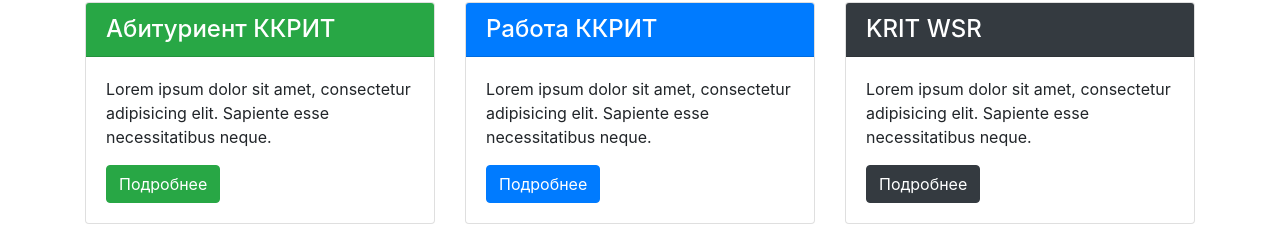
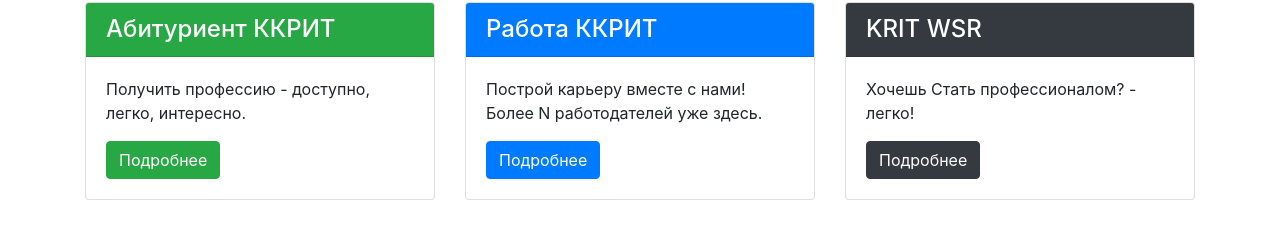
Before and after one commit to Foult080/open-kras-krit, a React (Create React App) app in the folder front-app/: page / in a window 1280 px wide. Shown: the part 633-859 px from the top of the page. Built offline with nearby package versions, Linux system fonts and the light colour scheme; no server answers.

Commit message:
landing shit

```diff
--- a/front-app/src/components/layout/Landing.js
+++ b/front-app/src/components/layout/Landing.js
@@ -55,8 +55,7 @@
               </h4>
               <div className="card-body">
                 <p className="card-text">
-                  Lorem ipsum dolor sit amet, consectetur adipisicing elit.
-                  Sapiente esse necessitatibus neque.
+                  Получить профессию - доступно, легко, интересно.
                 </p>
                 <Link to="#" className="btn btn-success">
                   Подробнее
@@ -71,10 +70,7 @@
                 Работа ККРИТ
               </h4>
               <div className="card-body">
-                <p className="card-text">
-                  Lorem ipsum dolor sit amet, consectetur adipisicing elit.
-                  Sapiente esse necessitatibus neque.
-                </p>
+                <p className="card-text">Построй карьеру вместе с нами! Более N работодателей уже здесь.</p>
                 <Link to="#" className="btn btn-primary">
                   Подробнее
                 </Link>
@@ -87,8 +83,7 @@
               <h4 className="card-header bg-dark text-white">KRIT WSR</h4>
               <div className="card-body">
                 <p className="card-text">
-                  Lorem ipsum dolor sit amet, consectetur adipisicing elit.
-                  Sapiente esse necessitatibus neque.
+                  Хочешь Стать профессионалом? - легко!
                 </p>
                 <Link to="#" className="btn btn-dark">
                   Подробнее
```
Also changed, not shown: front-app/src/components/applicant/SendApp.js (line endings or trailing spaces).
